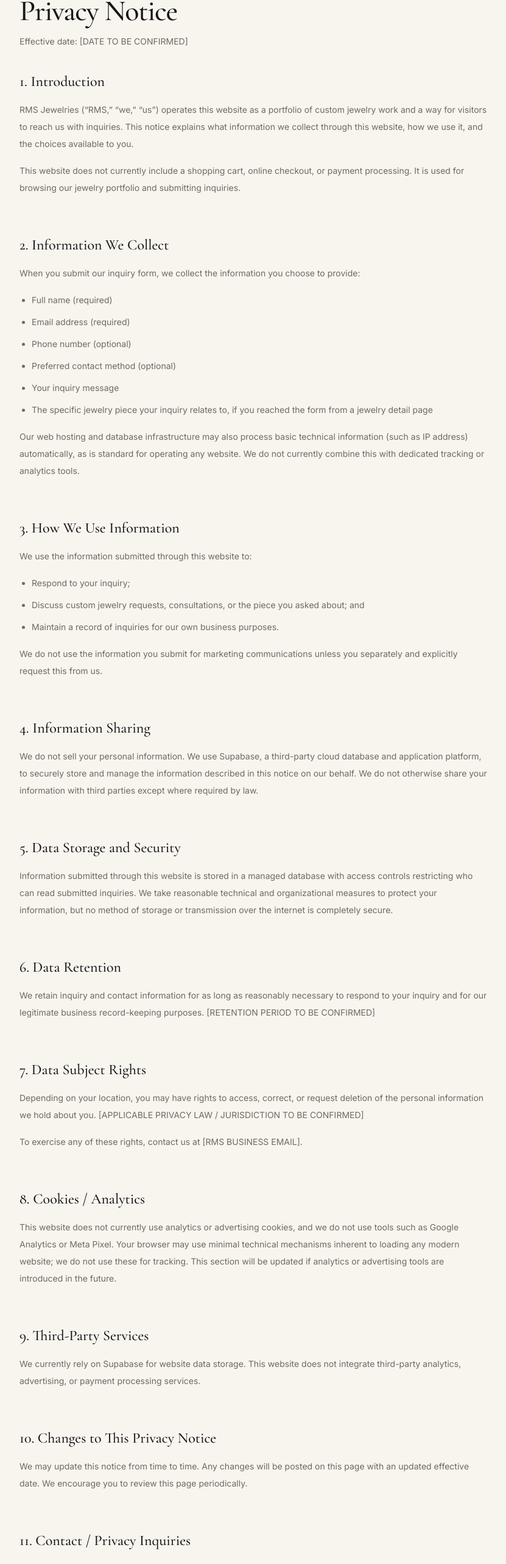
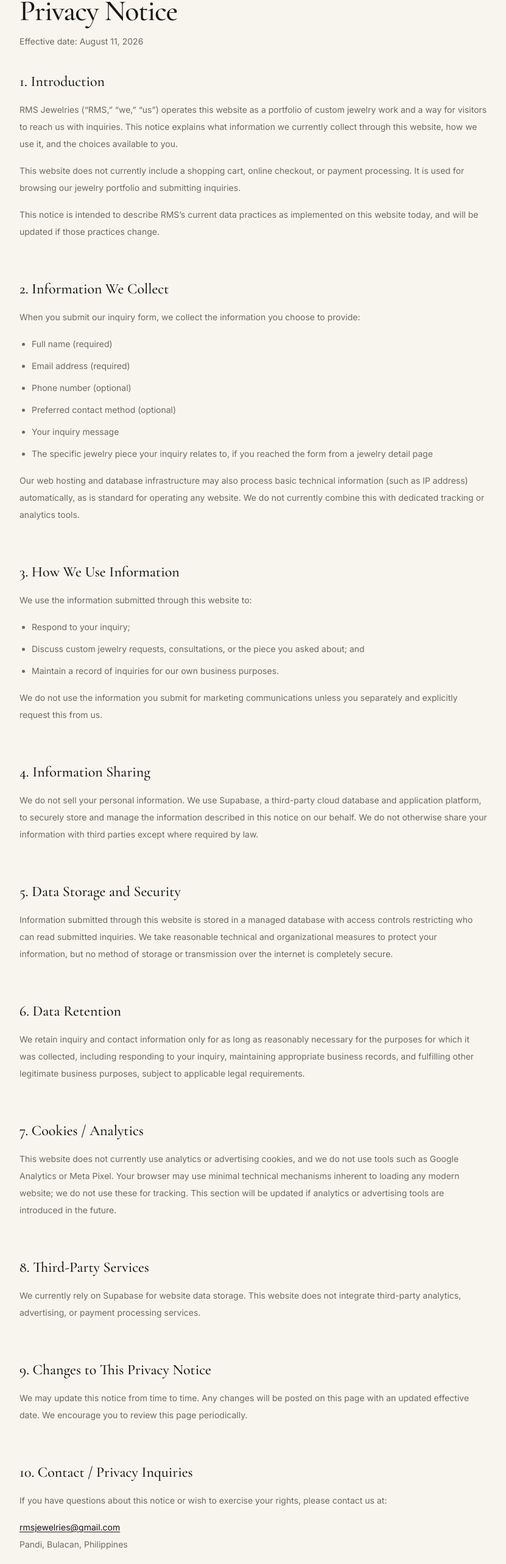
Before and after one commit to neozeph/rms-jewelries, a React (Vite) app: page /privacy in a window 1280 px wide. Shown: the part 227-2791 px from the top of the page at 61% size, without its empty margins (224-1055 px from the left). Built offline with nearby package versions, Linux system fonts and the light colour scheme.

Commit message:
chore: finalize production readiness fixes

```diff
--- a/src/components/layout/SiteLayout.tsx
+++ b/src/components/layout/SiteLayout.tsx
@@ -1,8 +1,15 @@
-import { Outlet } from "react-router-dom";
+import { useEffect } from "react";
+import { Outlet, useLocation } from "react-router-dom";
 import Navbar from "./Navbar";
 import Footer from "./Footer";
 
 export default function SiteLayout() {
+  const { pathname } = useLocation();
+
+  useEffect(() => {
+    window.scrollTo({ top: 0, left: 0, behavior: "auto" });
+  }, [pathname]);
+
   return (
     <div className="min-h-screen bg-rms-ivory">
       <Navbar />
--- a/src/pages/InquiryPage.tsx
+++ b/src/pages/InquiryPage.tsx
@@ -76,6 +76,7 @@ export default function InquiryPage() {
   const [values, setValues] = useState<FormValues>(INITIAL_VALUES);
   const [errors, setErrors] = useState<FormErrors>({});
   const [submitStatus, setSubmitStatus] = useState<SubmitStatus>("idle");
+  const [honeypot, setHoneypot] = useState("");
   const isSubmittingRef = useRef(false);
 
   useEffect(() => {
@@ -115,6 +116,11 @@ export default function InquiryPage() {
     event.preventDefault();
 
     if (isSubmittingRef.current) return;
+
+    if (honeypot.trim() !== "") {
+      setSubmitStatus("success");
+      return;
+    }
 
     const validationErrors = validate(values);
     setErrors(validationErrors);
@@ -256,6 +262,22 @@ export default function InquiryPage() {
                   onSubmit={handleSubmit}
                   className="mt-10 space-y-7"
                 >
+                  <div
+                    aria-hidden="true"
+                    className="absolute left-[-9999px] top-0 h-0 w-0 overflow-hidden"
+                  >
+                    <label htmlFor="website">Website</label>
+                    <input
+                      id="website"
+                      name="website"
+                      type="text"
+                      tabIndex={-1}
+                      autoComplete="off"
+                      value={honeypot}
+                      onChange={(event) => setHoneypot(event.target.value)}
+                    />
+                  </div>
+
                   <div>
                     <label htmlFor="fullName" className={labelClassName}>
                       Full name
--- a/src/pages/PrivacyPage.tsx
+++ b/src/pages/PrivacyPage.tsx
@@ -15,7 +15,7 @@ export default function PrivacyPage() {
               Privacy Notice
             </h1>
             <p className="mt-4 text-sm text-rms-muted">
-              Effective date: [DATE TO BE CONFIRMED]
+              Effective date: August 11, 2026
             </p>
 
             <div className="mt-10 space-y-16">
@@ -25,13 +25,18 @@ export default function PrivacyPage() {
                   &ldquo;us&rdquo;) operates this website as a portfolio of
                   custom jewelry work and a way for visitors to reach us with
                   inquiries. This notice explains what information we
-                  collect through this website, how we use it, and the
-                  choices available to you.
+                  currently collect through this website, how we use it, and
+                  the choices available to you.
                 </p>
                 <p>
                   This website does not currently include a shopping cart,
                   online checkout, or payment processing. It is used for
                   browsing our jewelry portfolio and submitting inquiries.
+                </p>
+                <p>
+                  This notice is intended to describe RMS&rsquo;s current
+                  data practices as implemented on this website today, and
+                  will be updated if those practices change.
                 </p>
               </LegalSection>
 
@@ -104,27 +109,16 @@ export default function PrivacyPage() {
 
               <LegalSection title="6. Data Retention">
                 <p>
-                  We retain inquiry and contact information for as long as
-                  reasonably necessary to respond to your inquiry and for
-                  our legitimate business record-keeping purposes. [RETENTION
-                  PERIOD TO BE CONFIRMED]
+                  We retain inquiry and contact information only for as
+                  long as reasonably necessary for the purposes for which
+                  it was collected, including responding to your inquiry,
+                  maintaining appropriate business records, and fulfilling
+                  other legitimate business purposes, subject to applicable
+                  legal requirements.
                 </p>
               </LegalSection>
 
-              <LegalSection title="7. Data Subject Rights">
-                <p>
-                  Depending on your location, you may have rights to access,
-                  correct, or request deletion of the personal information
-                  we hold about you. [APPLICABLE PRIVACY LAW / JURISDICTION
-                  TO BE CONFIRMED]
-                </p>
-                <p>
-                  To exercise any of these rights, contact us at [RMS
-                  BUSINESS EMAIL].
-                </p>
-              </LegalSection>
-
-              <LegalSection title="8. Cookies / Analytics">
+              <LegalSection title="7. Cookies / Analytics">
                 <p>
                   This website does not currently use analytics or
                   advertising cookies, and we do not use tools such as
@@ -136,7 +130,7 @@ export default function PrivacyPage() {
                 </p>
               </LegalSection>
 
-              <LegalSection title="9. Third-Party Services">
+              <LegalSection title="8. Third-Party Services">
                 <p>
                   We currently rely on Supabase for website data storage.
                   This website does not integrate third-party analytics,
@@ -144,7 +138,7 @@ export default function PrivacyPage() {
                 </p>
               </LegalSection>
 
-              <LegalSection title="10. Changes to This Privacy Notice">
+              <LegalSection title="9. Changes to This Privacy Notice">
                 <p>
                   We may update this notice from time to time. Any changes
                   will be posted on this page with an updated effective
@@ -152,17 +146,20 @@ export default function PrivacyPage() {
                 </p>
               </LegalSection>
 
-              <LegalSection title="11. Contact / Privacy Inquiries">
+              <LegalSection title="10. Contact / Privacy Inquiries">
                 <p>
                   If you have questions about this notice or wish to
                   exercise your rights, please contact us at:
                 </p>
                 <p>
-                  [RMS BUSINESS EMAIL]
+                  <a
+                    href="mailto:rmsjewelries@gmail.com"
+                    className="text-rms-charcoal underline underline-offset-2 hover:text-rms-gold"
+                  >
+                    rmsjewelries@gmail.com
+                  </a>
                   <br />
-                  [RMS BUSINESS ADDRESS]
-                  <br />
-                  [RMS BUSINESS PHONE NUMBER]
+                  Pandi, Bulacan, Philippines
                 </p>
               </LegalSection>
             </div>
--- a/src/pages/TermsPage.tsx
+++ b/src/pages/TermsPage.tsx
@@ -15,13 +15,13 @@ export default function TermsPage() {
               Terms &amp; Conditions
             </h1>
             <p className="mt-4 text-sm text-rms-muted">
-              Effective date: [DATE TO BE CONFIRMED]
+              Effective date: August 11, 2026
             </p>
 
             <div className="mt-10 space-y-16">
               <LegalSection title="1. About the Website">
                 <p>
-                  This website is operated by [RMS LEGAL ENTITY NAME]
+                  This website is operated by RMS Jewelries
                   (&ldquo;RMS,&rdquo; &ldquo;we,&rdquo; &ldquo;us&rdquo;) as
                   a portfolio of custom jewelry work and a way for visitors
                   to submit inquiries. By using this website, you agree to
@@ -80,8 +80,8 @@ export default function TermsPage() {
                 <p>
                   Unless otherwise stated, all designs, photography, text,
                   and other content on this website are owned by or licensed
-                  to [RMS LEGAL ENTITY NAME] and may not be copied,
-                  reproduced, or reused without our prior written permission.
+                  to RMS Jewelries and may not be copied, reproduced, or
+                  reused without our prior written permission.
                 </p>
               </LegalSection>
 
@@ -111,8 +111,8 @@ export default function TermsPage() {
                   for any indirect, incidental, or consequential damages
                   arising from your use of this website. Nothing in these
                   terms limits any liability that cannot be excluded under
-                  applicable law. [GOVERNING LAW / JURISDICTION TO BE
-                  CONFIRMED]
+                  applicable law. These terms are governed by the laws of
+                  the Philippines.
                 </p>
               </LegalSection>
 
@@ -127,8 +127,14 @@ export default function TermsPage() {
 
               <LegalSection title="11. Contact">
                 <p>
-                  Questions about these terms can be directed to [RMS
-                  BUSINESS EMAIL].
+                  Questions about these terms can be directed to{" "}
+                  <a
+                    href="mailto:rmsjewelries@gmail.com"
+                    className="text-rms-charcoal underline underline-offset-2 hover:text-rms-gold"
+                  >
+                    rmsjewelries@gmail.com
+                  </a>
+                  .
                 </p>
               </LegalSection>
             </div>
```
